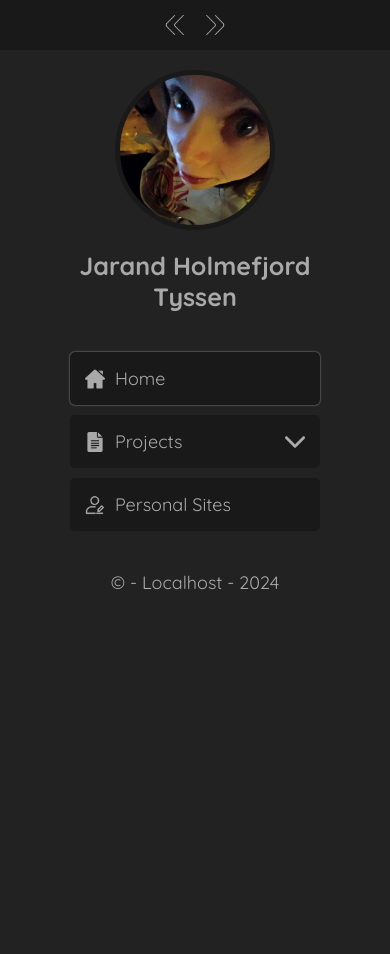
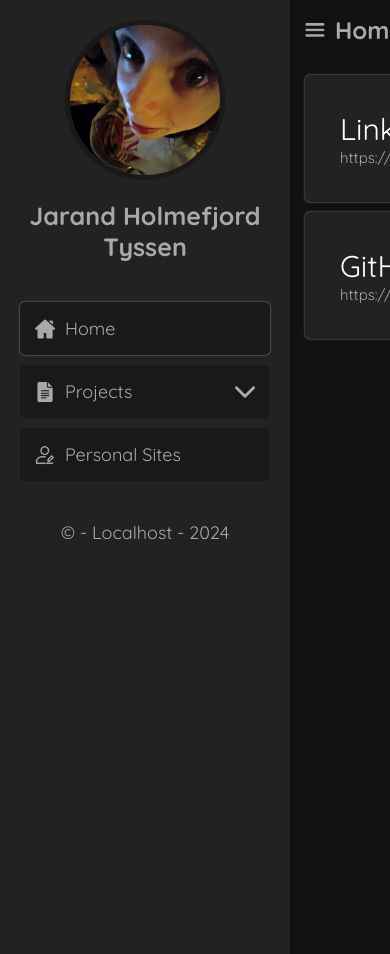
Before and after one commit to jarandht/jarand.site, a PHP site: page /home in a window 390 px wide. Run offline with PHP 8.4, Linux system fonts and the light colour scheme.

Commit message:
navmenu upgrade

```diff
--- /dev/null
+++ b/app/blocks/NAV_COLAPSE_BUTTON.php
@@ -0,0 +1,21 @@
+<img class="NAV_COLAPSE_BUTTON" src="/img/nav_icons/gray_burger.png" alt="">
+
+<script>
+document.querySelector('.NAV_COLAPSE_BUTTON').addEventListener('click', function() {
+  document.querySelectorAll('.nav').forEach(element => {
+    if (element.style.transform === 'translateX(-290px)') {
+      element.style.transform = '';
+    } else {
+      element.style.transform = 'translateX(-290px)';
+    }
+  });
+
+  document.querySelectorAll('.wrapper').forEach(element => {
+    if (element.style.transform === 'translateX(-290px)') {
+      element.style.transform = '';
+    } else {
+      element.style.transform = 'translateX(-290px)';
+    }
+  });
+});
+</script>
--- a/app/blocks/SITE_URL_PATH.php
+++ b/app/blocks/SITE_URL_PATH.php
@@ -1,4 +1,5 @@
 <h2 class="SITE_URL_PATH">
+
 <?php
 $url_path = parse_url($_SERVER['REQUEST_URI'], PHP_URL_PATH);
 
@@ -21,4 +22,5 @@ $full_path = implode('/', $url_parts);
 // Output the full path
 echo $full_path;
 ?>
+
 </h2>
--- a/app/blocks/all_site_start.php
+++ b/app/blocks/all_site_start.php
@@ -12,8 +12,8 @@
 
 <main class="main">
 
-<?php require $_SERVER['DOCUMENT_ROOT'] . '/blocks/SITE_URL_PATH.php'; ?>
+<?php require $_SERVER['DOCUMENT_ROOT'] . '/blocks/topbar.php'; ?>
 
-<section class="content_container_parent">
+<section class="content_container">
 
 <script src="/js/site_config.js"></script>
--- a/app/blocks/nav.php
+++ b/app/blocks/nav.php
@@ -8,10 +8,6 @@ $hostname = $_SERVER['SERVER_NAME'];
 
 $current_year = date('Y');
 ?>
-<div class="navColapse">
-    <img src="/img/nav_icons/grey_angle-double-right.png" alt="">
-    <img src="/img/nav_icons/grey_angle-double-right.png" alt="">
-</div>
 <nav class="nav">
     <section class="navContentContainer">
         <div class="profile" id="profile">
@@ -41,13 +37,3 @@ $current_year = date('Y');
 
 
 <script src="/js/nav_dropdown.js"></script>
-<script>
-        document.addEventListener('DOMContentLoaded', function() {
-            const navCollapse = document.querySelector('.navColapse');
-            const nav = document.querySelector('.nav');
-
-            navCollapse.addEventListener('click', function() {
-                nav.classList.toggle('navColapsed');
-            });
-        });
-    </script>
--- /dev/null
+++ b/app/blocks/topbar.php
@@ -0,0 +1,4 @@
+<div class="topbar">
+    <?php require $_SERVER['DOCUMENT_ROOT'] . '/blocks/NAV_COLAPSE_BUTTON.php'; ?>
+    <?php require $_SERVER['DOCUMENT_ROOT'] . '/blocks/SITE_URL_PATH.php'; ?>
+</div>
--- a/app/css/all.css
+++ b/app/css/all.css
@@ -7,12 +7,14 @@
     font-family: quicksand;
     text-decoration: none;
 }
+
 html{
-    height: 100%;
+    overflow: hidden;
 }
+
 body{
     background-color: var(--dark20);
-    height: 100%;
+    overflow: hidden;
 }
 
 :root{
@@ -25,28 +27,29 @@ body{
     --light10: darkgray;
     --light20: rgba(169, 169, 169, 0.507);
     --navWidth: 250px;
+    --navWidthWPadding: 290px;
 }
 
 .wrapper{
-    height: 100%;
+    height: 100dvh;
     background-color:var(--dark10);
     display: grid;
     grid-template-columns: max-content 1fr;
 }
 
-.content_container_parent{
+.main{
     z-index: 111;
-    max-width: calc(100% - var(--navWidth) + 20 + 20);
-    gap: 15px;
-}
-
-.main{
+    min-height: calc(100dvh - 60px);
     padding: 30px;
+    overflow: auto;
     background: var(--dark10);
     display: grid;
     gap: 30px;
     grid-template-rows: repeat(2, max-content);
-    animation: fadeInn 2s;
+}
+
+.main *{
+    animation: fadeInn 1s;
 }
 
 @keyframes fadeInn{
@@ -54,19 +57,43 @@ body{
     100% {opacity: 1;}
 }
 
+.content_container{
+}
+
+.topbar{
+    display: flex;
+    align-items: center;
+    gap: 10px;
+}
+
 .SITE_URL_PATH{
     text-transform: capitalize;
 }
 
-@media screen and (max-width: 700px) {
+.NAV_COLAPSE_BUTTON{
+    z-index: 999;
+    display: none;
+    height: 20px;
+    width: 20px;
+}
+
+@media screen and (max-width: 850px) {
     .wrapper{
-        grid-template-columns: 1fr;
-    }
-    .content_container_parent{
-        max-width: 100dvw;
+        grid-template-columns: max-content 1fr;
+        position: relative;
+        /* left: -290px; */
+        transition: transform .3s ease;
     }
     .main{
-        padding: 10px;
-        padding-top: 60px;
+        width: calc(100dvw - 30px);
+        min-height: calc(100dvh - 30px);
+        padding: 15px;
+    }
+    .nav{
+        transition: transform .3s ease;
+        /* transform: translateX(-290px); */
+    }
+    .NAV_COLAPSE_BUTTON{
+        display: block;
     }
 }
--- a/app/css/nav.css
+++ b/app/css/nav.css
@@ -1,38 +1,11 @@
 .nav{
-    z-index: 999;
+    overflow-y: auto;
     background-color: var(--dark20);
+    animation: slideInn 1s;
 }
 @keyframes slideInn{
     0% {transform: translateX(-200px); opacity: 0;}
     100% {    transform: translateX(0px); opacity: 1;}
-}
-.navColapse{
-    z-index: 1000;
-    width: 100%;
-    height: max-content;
-    padding: 15px 0;
-    margin-bottom: 10px;
-    margin-inline-start: auto;
-    position: fixed;
-    top: 0;
-    left: 0;
-    right: 0;
-    margin: auto;
-    display: none;
-    justify-content: center;
-    gap: 20px;
-    background-color: var(--dark10);
-}
-.navColapse:hover{
-    background-color: var(--dark19);
-    cursor: pointer;
-}
-.navColapse img:first-child{
-    height: 20px;
-    rotate: 180deg;
-}
-.navColapse img:last-child{
-    height: 20px;
 }
 .navContentContainer{
     width: var(--navWidth);
@@ -165,31 +138,3 @@
     font-size: 18px;
     text-transform: capitalize;
 }
-
-@media screen and (min-width: 700px) {
-    .nav{
-        /* animation: slideInn 1s; */
-        border-right: 1px solid var(--dark00);
-    }
-}
-@media screen and (max-width: 700px) {
-    .nav{
-        transition: transform 1s;
-        width: 100dvw;
-        height: 100%;
-        padding-top: 50px;
-        position: fixed;
-        top: 0;
-        overflow-y: scroll;
-    }
-    .navColapse{
-        display: flex;
-    }
-    .navContentContainer{
-        margin-inline: auto;
-    }
-}
-
-.navColapsed{
-    transform: translateX(-100dvw);
-}
```
Also changed, not shown: app/css/cards.css (line endings or trailing spaces), app/img/nav_icons/gray_burger.png (added), app/img/nav_icons/grey_angle-double-right.png (deleted).
